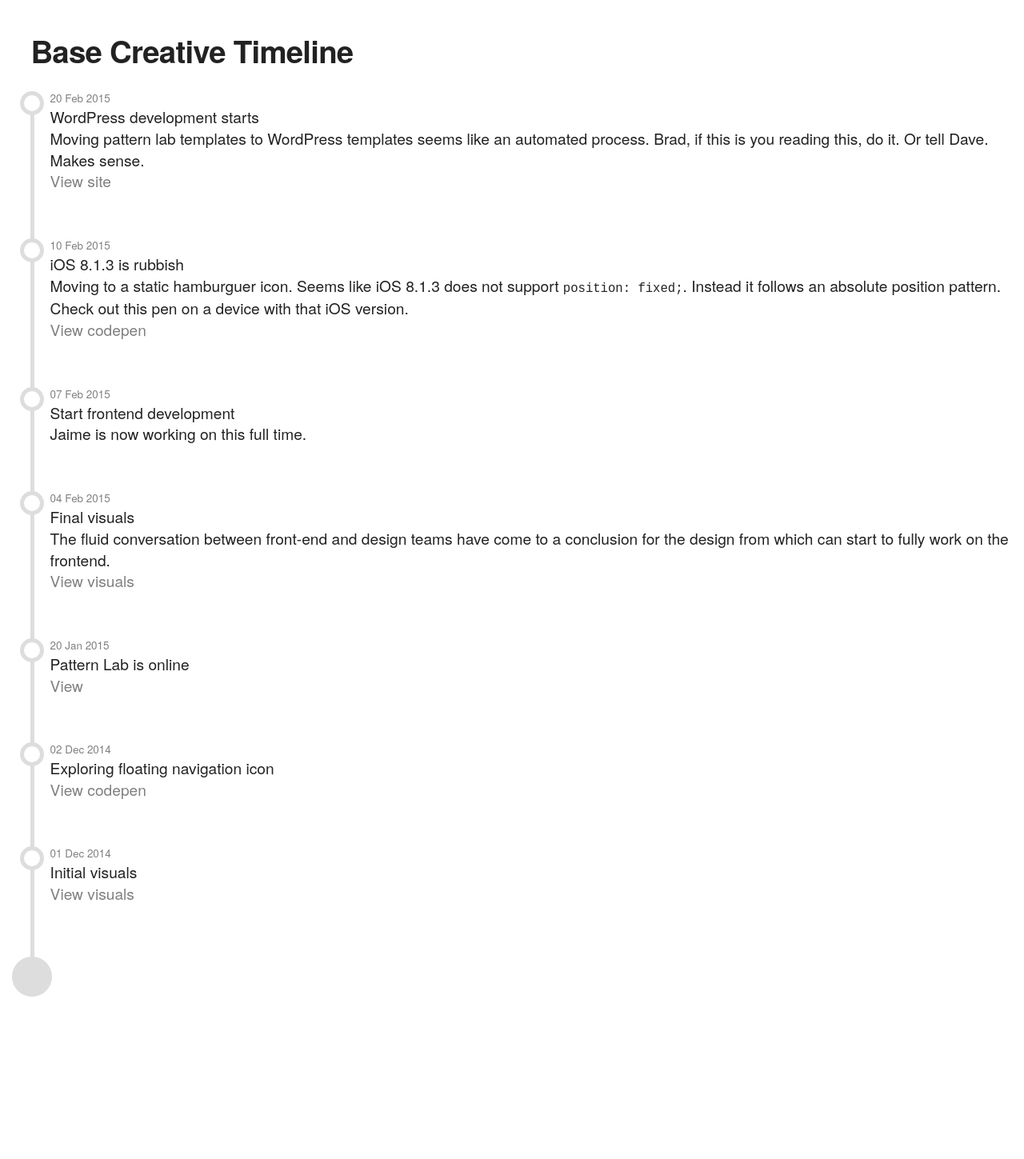
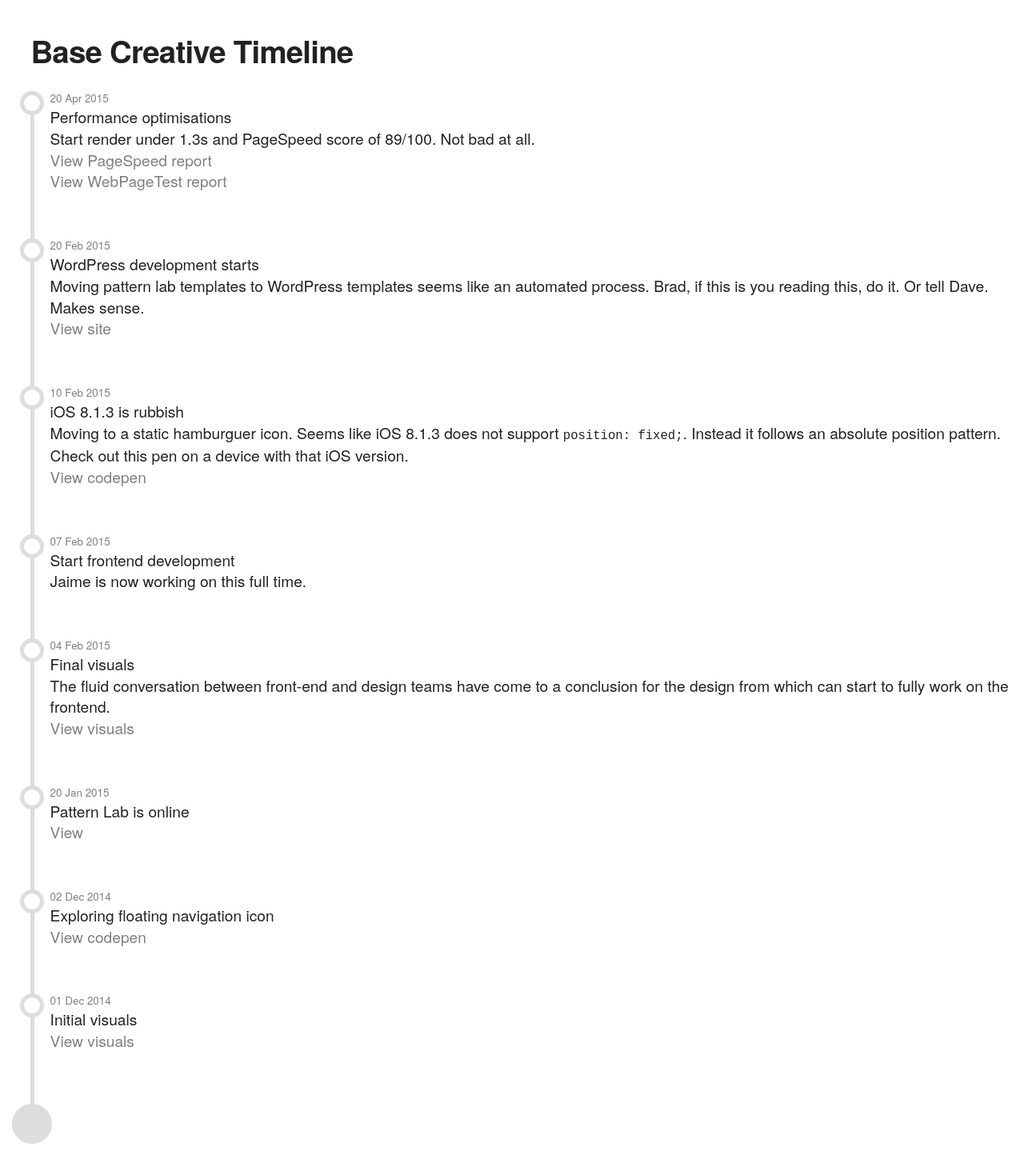
Before and after one commit to basecreative/basecreative.co.uk-redesign, a Jekyll site: the page built from timeline/index.html, in a window 1280 px wide. Shown: the whole page at 80% size. Built offline with Jekyll 4.4.1, drawn with Linux system fonts in a browser that asks for light colours; before the commit the page ends 1265 px from its top, so only the background shows below that.

Commit message:
New URL and timeline update

```diff
--- a/index.html
+++ b/index.html
@@ -148,7 +148,7 @@
 			<li><a href="http://basecreative.co.uk">Current site</a></li>
 			<li><a href="http://basecreative.github.io/basecreative.co.uk/timeline/">Timeline</a></li>
 			<li><a href="http://basecreative.github.io/styleguide/">Styleguide</a></li>
-			<li><a href="http://wp.basecreative.eu/">Living new site</a></li>
+			<li><a href="http://new.basecreative.co.uk">Living new site</a></li>
 		</ul>
 
 		</section>
--- /dev/null
+++ b/timeline/_posts/2015-04-20-performance.md
@@ -0,0 +1,8 @@
+---
+layout: post
+title: Performance optimisations
+---
+
+Start render under 1.3s and PageSpeed score of 89/100. Not bad at all.
+[View PageSpeed report](https://developers.google.com/speed/pagespeed/insights/?url=http%3A%2F%2Fnew.basecreative.co.uk%2F)
+[View WebPageTest report](http://www.webpagetest.org/result/150421_5P_HMT/)
```
